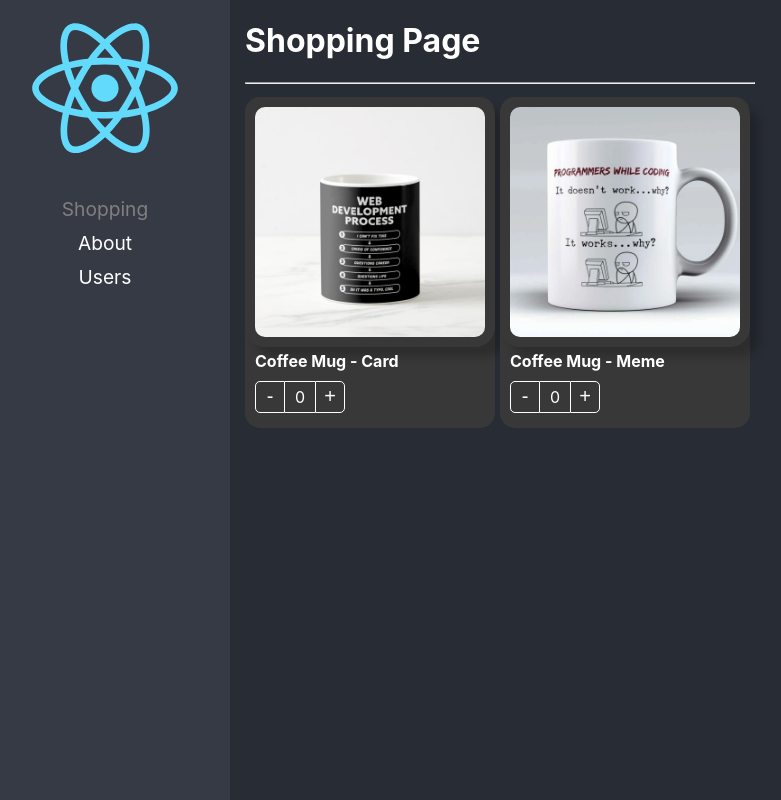
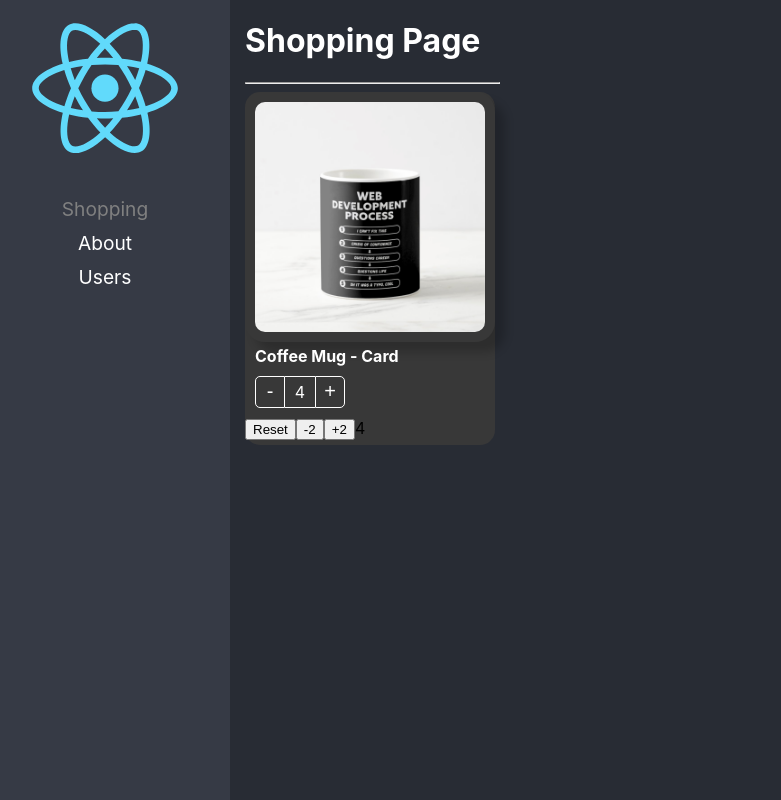
Before and after one commit to RodrigoAragon/react-adv, a React (Create React App) app: page /home in a window 1280 px wide. Shown: the whole page, without its empty margins (20-801 px from the left). Built offline with nearby package versions, Linux system fonts and the light colour scheme.

Commit message:
Fin del patron

```diff
--- a/src/02-component-patterns/components/ProductButtons.tsx
+++ b/src/02-component-patterns/components/ProductButtons.tsx
@@ -1,4 +1,4 @@
-import { CSSProperties, useContext } from "react"
+import { CSSProperties, useCallback, useContext } from "react"
 import { ProductContext } from "./ProductCard"
 import styles from "../styles/styles.module.css"
 
@@ -8,8 +8,18 @@ export interface Props{
 }
 
 export const ProductButtons = ({className, style}:Props) =>{
+    ///TODO: Extraer maxCount
+    const {counter, increase, maxCount} = useContext(ProductContext)
+    const isMaxReached = useCallback(
+      () => {
+        return !!maxCount && counter === maxCount? true : false
+      },
+      [counter, maxCount],
+    )
 
-    const {counter, increase} = useContext(ProductContext)
+
+    ///TODO: isMaxReached = useCallback, dependencias [count, maxCount]
+    ///True si el count === maxCount, false si no lo es
 
   return(
     <div className={`${styles.buttonsContainer} ${className}`} style={style}>
@@ -20,7 +30,7 @@ export const ProductButtons = ({className, style}:Props) =>{
       <div className={styles.countLabel}> {counter} </div>
 
       <button
-        className={styles.buttonAdd}
+        className={isMaxReached()? `${styles.disabled}` :  `${styles.buttonAdd}`}
         onClick={() => increase(+1)}> + </button>
     </div>
   )
--- a/src/02-component-patterns/components/ProductCard.tsx
+++ b/src/02-component-patterns/components/ProductCard.tsx
@@ -1,5 +1,5 @@
 import { createContext, CSSProperties, ReactElement } from "react";
-import { onChangeArgs, Product, ProductContextProps } from "../interfaces/Products.interfaces";
+import { InitialValues, onChangeArgs, Product, ProductCardHandlers, ProductContextProps } from '../interfaces/Products.interfaces';
 import { useProduct } from "../hooks/useProduct";
 
 import styles from "../styles/styles.module.css"
@@ -9,30 +9,43 @@ const {Provider} = ProductContext
 
 
 export interface Props{
-  children?: ReactElement | ReactElement[]
+  // children?: ReactElement | ReactElement[]
+  children?: (args: ProductCardHandlers) => JSX.Element
   className?: string
   product: Product
   style?: CSSProperties
   onChange?: (args:onChangeArgs) => void
   value?: number
+  initialValues?: InitialValues
 }
 
 
-export const ProductCard = ({children, product, className, style, onChange, value}:Props) => {
+export const ProductCard = ({children, product, className, style, onChange, value, initialValues}:Props) => {
 
-  const {counter, increase} =  useProduct({onChange, product, value});
+  const {counter, increase, maxCount, isMaxCountReached, reset} =  useProduct({onChange, product, value, initialValues});
 
   return (
     <Provider
       value={{
         counter,
         increase,
+        maxCount,
         product
       }}
     >
       <div className={`${styles.productCard} ${className}`} style={style}>
 
-      {children}
+      {
+        children && children({
+          count: counter,
+          isMaxCountReached,
+          maxCount: initialValues?.maxCount,
+          product,
+
+          increase,
+          reset,
+      })
+      }
 
       </div>
     </Provider>
--- a/src/02-component-patterns/hooks/useProduct.ts
+++ b/src/02-component-patterns/hooks/useProduct.ts
@@ -1,31 +1,51 @@
 import { useEffect, useRef, useState } from "react"
-import { onChangeArgs, Product } from "../interfaces/Products.interfaces"
+import { InitialValues, onChangeArgs, Product } from "../interfaces/Products.interfaces"
 
 interface useProductArgs{
     product: Product;
     onChange?: (args:onChangeArgs) => void;
     value?:number
+    initialValues?: InitialValues
 }
 
-export const useProduct = ({onChange, product, value = 0}: useProductArgs) => {
+export const useProduct = ({onChange, product, value = 0, initialValues}: useProductArgs) => {
 
-    const [counter, setCounter] = useState(value)
+    const [counter, setCounter] = useState<number>(initialValues?.count || value)
+    const isMounted = useRef(false)
 
     const increase = (value: number) => {
+
         const newValue = Math.max(counter+value, 0)
+
+        if(initialValues?.maxCount && (newValue) > initialValues?.maxCount)
+            return
 
         setCounter( newValue)
 
         onChange && onChange({count: newValue, product})
     }
 
+    const reset = () =>{
+        setCounter(initialValues?.count || value)
+    }
+
     useEffect(() => {
+        if(!isMounted.current) return
       setCounter(value)
     }, [value])
+
+    // useEffect(() => {
+    //     isMounted.current = true;
+    // }, [])
+
 
 
     return{
         counter,
-        increase
+        isMaxCountReached: !!initialValues?.maxCount && initialValues.maxCount === counter,
+        maxCount: initialValues?.maxCount,
+
+        increase,
+        reset
     }
 }
--- a/src/02-component-patterns/pages/ShoppingPage.tsx
+++ b/src/02-component-patterns/pages/ShoppingPage.tsx
@@ -2,6 +2,8 @@ import { ProductCard, ProductButtons, ProductImage, ProductTitle } from "../comp
 import '../styles/custom-styles.css'
 import { useShoppingCart } from "../hooks/useShoppingCart";
 import { products } from "../data/products";
+
+const product = products[0]
 
 export const ShoppingPage = () => {
 
@@ -11,62 +13,35 @@ export const ShoppingPage = () => {
     <div>
         <h1>Shopping Page</h1>
         <hr/>
-
-        <div style={{
-            display: 'flex',
-            flexDirection: 'row',
-            flexWrap:'wrap'
-        }}>
-
-
-          {
-            products.map(product =>(
           <ProductCard
             key={product.id}
             product={product}
             className = "bg-dark"
-                onChange={onProductCountChange}
-                value={shoppingCart[product.id]?.count || 0}
+            initialValues = {{
+              count:4,
+              maxCount:10
+            }}
           >
+            {
+              ({reset, isMaxCountReached, increase, count}) =>(
+                <>
                   <ProductImage className="custom-image" style={{ boxShadow:'10px 10px 10px rgba(0,0,0,0.2)' }}/>
                   <ProductTitle className="text-white text-bold"/>
                   <ProductButtons className="custom-buttons"/>
-              </ProductCard>
-            ))
+                  <button onClick={reset}>Reset</button>
 
-          }
-        </div>
+                  <button onClick={() => increase(-2)}>-2</button>
+                  {/*Si no se llega al maxCount, mostrar, sino ocultar*/}
+                  <button onClick={() => increase(+2)} hidden={isMaxCountReached}>+2</button>
 
-        <div>
-          <div className="shopping-cart">
+                  <span>{count}</span>
 
-            {
-
-              Object.entries(shoppingCart).map(([key, product]) =>(
-                  <ProductCard
-                    key={key}
-                    product={product}
-                    className = "bg-dark text-white"
-                    style={{width:'100px'}}
-                    onChange={onProductCountChange}
-                    value={product.count}
-                  >
-                    <ProductImage className="custom-image" style={{ boxShadow:'10px 10px 10px rgba(0,0,0,0.2)' }}/>
-                    <ProductButtons
-                      className="custom-buttons"
-                      style={{
-                        display:'flex',
-                        justifyContent:'center'
-                      }}
-                    />
-                  </ProductCard>
-              ))
-
+                </>
+              )
             }
 
 
-          </div>
-        </div>
+          </ProductCard>
     </div>
   )
 }
--- a/src/02-component-patterns/styles/styles.module.css
+++ b/src/02-component-patterns/styles/styles.module.css
@@ -60,3 +60,14 @@
 .buttonAdd:hover {
     background-color: rgba(0, 0, 0, 0.1);
 }
+
+
+.disabled {
+    border-color: grey !important;
+    border-left: 1px solid white !important;
+    color: grey !important;
+    background-color: transparent;
+    border-radius: 0px 5px 5px 0px;
+    font-size: 20px;
+    width: 30px;
+}
```
Also changed, not shown: src/02-component-patterns/interfaces/Products.interfaces.ts (+17 -0 lines). Lines whose indentation alone changed are shown as unchanged.
